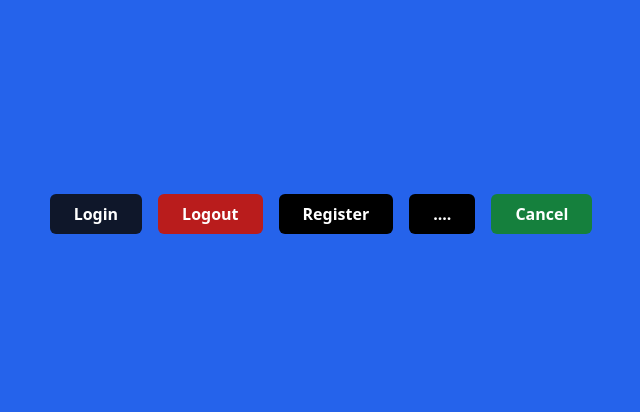
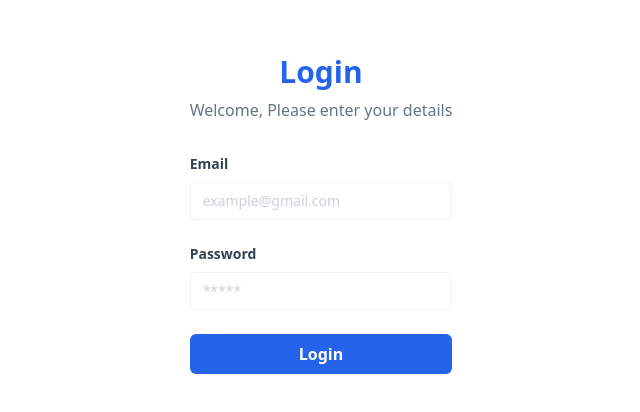
Before and after one commit to AlamRidha/my-react-app, a React (Vite) app: page / in a window 1280 px wide. Shown: the part 186-598 px from the top of the page, without its empty margins (319-959 px from the left). Built offline with nearby package versions, Linux system fonts and the light colour scheme.

Commit message:
Implement Atomic Concept

```diff
--- a/src/App.jsx
+++ b/src/App.jsx
@@ -1,15 +1,13 @@
 import React from "react";
-import Button from "./components/Elements/Button";
+
+import LoginPage from "./Pages/login";
+import RegisterPage from "./Pages/register";
 
 function App() {
   return (
-    <div className="flex justify-center bg-blue-600 min-h-screen items-center">
+    <div className="flex justify-center min-h-screen items-center">
       <div className="flex gap-x-4">
-        <Button variant="bg-slate-900">Login</Button>
-        <Button variant="bg-red-700">Logout</Button>
-        <Button>Register</Button>
-        <Button></Button>
-        <Button variant="bg-green-700">Cancel</Button>
+        <LoginPage></LoginPage>
       </div>
     </div>
   );
--- /dev/null
+++ b/src/Pages/login.jsx
@@ -0,0 +1,12 @@
+import FormLogin from "../components/Fragments/FormLogin";
+import AuthLayout from "../components/Layouts/AuthLayout";
+
+const LoginPage = () => {
+  return (
+    <AuthLayout title="Login">
+      <FormLogin />
+    </AuthLayout>
+  );
+};
+
+export default LoginPage;
--- /dev/null
+++ b/src/Pages/register.jsx
@@ -0,0 +1,12 @@
+import FormRegister from "../components/Fragments/FormRegister";
+import AuthLayout from "../components/Layouts/AuthLayout";
+
+const RegisterPage = () => {
+  return (
+    <AuthLayout title="Register">
+      <FormRegister />
+    </AuthLayout>
+  );
+};
+
+export default RegisterPage;
--- a/src/components/Elements/Button/index.jsx
+++ b/src/components/Elements/Button/index.jsx
@@ -1,9 +1,9 @@
 const Button = (props) => {
-  const { children = "....", variant = "bg-black" } = props;
+  const { children = "....", classname = "bg-black" } = props;
 
   return (
     <button
-      className={`h-10 px-6 font-semibold rounded-md ${variant} text-white`}
+      className={`h-10 px-6 font-semibold rounded-md ${classname} text-white`}
       type="submit"
     >
       {children}
--- a/src/components/Elements/Input/Inputs.jsx
+++ b/src/components/Elements/Input/Inputs.jsx
@@ -0,0 +1,13 @@
+const Input = (props) => {
+  const { type, placeholder, name } = props;
+  return (
+    <input
+      type={type}
+      className="text-sm border rounded w-full py-2 px-3 text-slate-700 placeholder: opacity-50"
+      placeholder={placeholder}
+      name={name}
+    />
+  );
+};
+
+export default Input;
--- a/src/components/Elements/Input/Label.jsx
+++ b/src/components/Elements/Input/Label.jsx
@@ -0,0 +1,13 @@
+const Label = (props) => {
+  const { htmlFor, children } = props;
+  return (
+    <label
+      htmlFor={htmlFor}
+      className="block text-slate-700 text-sm font-bold mb-2"
+    >
+      {children}
+    </label>
+  );
+};
+
+export default Label;
--- a/src/components/Elements/Input/index.jsx
+++ b/src/components/Elements/Input/index.jsx
@@ -0,0 +1,15 @@
+import Label from "./Label";
+import Input from "./Inputs";
+
+const InputForm = (props) => {
+  const { label, type, name, placeholder } = props;
+
+  return (
+    <div className="mb-6">
+      <Label htmlFor={name}>{label}</Label>
+      <Input name={name} type={type} placeholder={placeholder} />
+    </div>
+  );
+};
+
+export default InputForm;
--- /dev/null
+++ b/src/components/Fragments/FormLogin.jsx
@@ -0,0 +1,24 @@
+import Button from "../Elements/Button";
+import InputForm from "../Elements/Input/Index";
+
+const FormLogin = () => {
+  return (
+    <form action="">
+      <InputForm
+        label="Email"
+        type="text"
+        name="email"
+        placeholder="example@gmail.com"
+      />
+      <InputForm
+        label="Password"
+        type="password"
+        name="password"
+        placeholder="*****"
+      />
+      <Button classname="bg-blue-600 w-full">Login</Button>
+    </form>
+  );
+};
+
+export default FormLogin;
--- /dev/null
+++ b/src/components/Fragments/FormRegister.jsx
@@ -0,0 +1,31 @@
+import Button from "../Elements/Button";
+import InputForm from "../Elements/Input/Index";
+
+const FormRegister = () => {
+  return (
+    <form action="">
+      <InputForm label="Username" type="text" name="name" placeholder="John" />
+      <InputForm
+        label="Email"
+        type="text"
+        name="email"
+        placeholder="example@gmail.com"
+      />
+      <InputForm
+        label="Password"
+        type="password"
+        name="password"
+        placeholder="*****"
+      />
+      <InputForm
+        label="Confirm Password"
+        type="password"
+        name="confirmPassword"
+        placeholder="*****"
+      />
+      <Button classname="bg-blue-600 w-full">Register</Button>
+    </form>
+  );
+};
+
+export default FormRegister;
--- /dev/null
+++ b/src/components/Layouts/AuthLayout.jsx
@@ -0,0 +1,16 @@
+const AuthLayout = (props) => {
+  const { children, title } = props;
+  return (
+    <div className="w-full max-w-xs">
+      <h1 className="text-3xl font-bold mb-2 text-blue-600 text-center">
+        {title}
+      </h1>
+      <p className="font-medium text-slate-500 mb-8">
+        Welcome, Please enter your details
+      </p>
+      {children}
+    </div>
+  );
+};
+
+export default AuthLayout;
```
